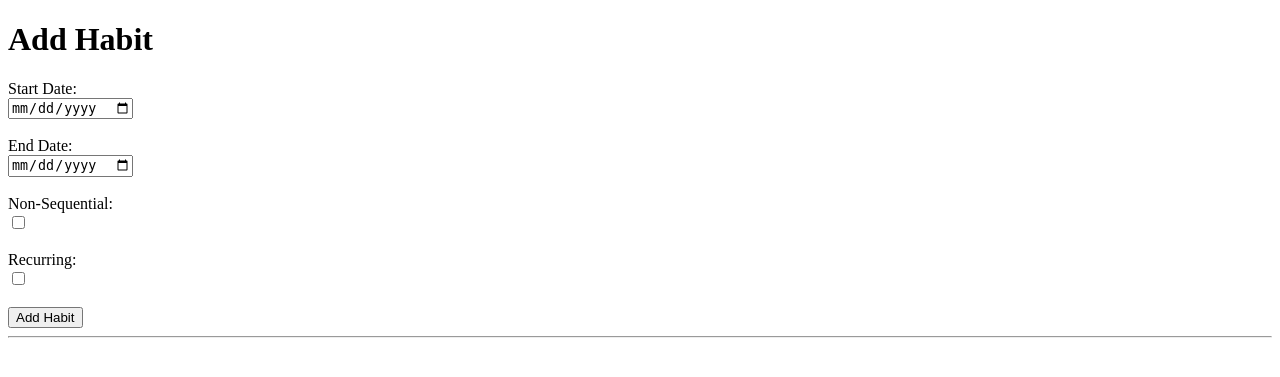
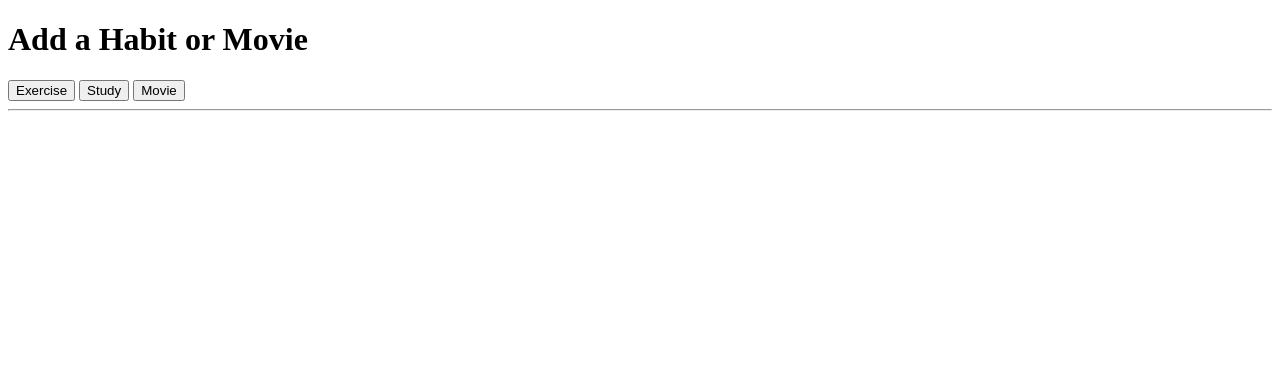
Before and after one commit to Junguilo/Project-111, a Flask app: page /create in a window 1280 px wide. Shown: the part 26-403 px from the top of the page. Run offline with Flask 3, Linux system fonts and the light colour scheme.

Commit message:
user being able to choose between exercise or study habits in the HM

```diff
--- a/Checkpoint2-script.sql
+++ b/Checkpoint2-script.sql
@@ -52,6 +52,12 @@ CREATE TABLE ExerciseHabit (
     FOREIGN KEY (eh_habitid) REFERENCES HabitManager(hm_habitid)
 );
 
+--create descriptions for studyhabit & exercisehabit
+ALTER TABLE StudyHabit
+ADD sh_description VARCHAR(252);
+
+ALTER TABLE ExerciseHabit
+ADD eh_description VARCHAR(252);
 
 -- --User wants to update his email (UPDATE)
 -- UPDATE User
--- a/app.py
+++ b/app.py
@@ -6,6 +6,10 @@ import sqlite3
 app = Flask(__name__)
 app.config['SECRET_KEY'] = 'super_secret_key'
 db = r"Checkpoint2-dbase.sqlite"
+
+# User: John Smith
+# Pass: password1
+# to test out the website
 
 ## db Functions
 def openConnection(_dbFile):
@@ -52,8 +56,8 @@ def index():
                 AND hm_userkey = ?
         ''', (id, )).fetchall()
     conn.close()
-    print(study)
-    print(exercise)
+    # print(study)
+    # print(exercise)
 
 
     return render_template('index.html', studyHabits = study, exerciseHabits = exercise)
@@ -64,15 +68,23 @@ def create():
     return render_template('create.html')
 
 #Only works if the user key is in our db
-@app.route('/add_habit', methods=['GET', 'POST'])
-def add_habit():
+#We gotta add like two different functions of the same function cause idk how to grab specific items
+@app.route('/add_exercisehabit', methods=['GET', 'POST'])
+def add_exercisehabit():
     if request.method == 'POST' and session['username']:
+        #get habit manager items
         hm_userkey = session['userID']
-        hm_startdate = request.form['hm_startdate']
-        hm_enddate = request.form['hm_enddate']
-        hm_nonseq = request.form.get('hm_nonseq') == 'on'
-        hm_recurring = request.form.get('hm_recurring') == 'on'
+        hm_startdate = request.form['hm_exercise_startdate']
+        hm_enddate = request.form['hm_exercise_enddate']
+        hm_nonseq = request.form.get('hm_exercise_nonseq') == 'on'
+        hm_recurring = request.form.get('hm_exercise_recurring') == 'on'
         hm_percentcompleted = 0
+
+        #get exercisehabit items
+        title = request.form['eh_title']
+        description = request.form['eh_description']
+        activity = request.form['eh_activitytype']
+        duration = request.form['eh_durationmin']
 
         #hardcode the shit out of those booleans
         if hm_nonseq == '0':
@@ -86,6 +98,8 @@ def add_habit():
             hm_recurring = 'TRUE'
 
         conn = openConnection(db)
+
+        #input into the habitManager
         conn.execute('''
             INSERT INTO HabitManager (
                 hm_userkey, hm_startdate, hm_enddate, hm_nonseq, hm_recurring, hm_percentcompleted
@@ -93,11 +107,90 @@ def add_habit():
         ''', (hm_userkey, hm_startdate, hm_enddate, hm_nonseq, hm_recurring, hm_percentcompleted))
         conn.commit()
 
+        #Grabbing the HM key in order to connect these two together
+        #taking the most recent activity with the information we have
+        c = conn.cursor()
+        c.execute('''
+            SELECT *
+            FROM HabitManager
+            ORDER BY hm_habitid DESC
+            LIMIT 1
+        ''')
+        recentHabit = c.fetchall()
+        hmID = recentHabit[0][0]
+
+        #input into the exercisehabit
+        conn.execute('''
+            INSERT INTO ExerciseHabit (
+                      eh_habitid, eh_title, eh_activitytype, eh_durationmin, eh_description
+            ) VALUES (?, ?, ?, ?, ?)
+        ''', (hmID, title, activity, duration, description))
+        conn.commit()
+
 
         conn.close()
 
     return render_template('create.html')
 
+@app.route('/add_studyhabit', methods=['GET', 'POST'])
+def add_studyhabit():
+    if request.method == 'POST' and session['username']:
+        hm_userkey = session['userID']
+        hm_startdate = request.form['hm_study_startdate']
+        hm_enddate = request.form['hm_study_enddate']
+        hm_nonseq = request.form.get('hm_study_nonseq') == 'on'
+        hm_recurring = request.form.get('hm_study_recurring') == 'on'
+        hm_percentcompleted = 0
+
+        #Get studyhabit items
+        title = request.form['sh_title']
+        description = request.form['sh_description']
+        subject = request.form['sh_subject']
+        duration = request.form['sh_durationmin']
+
+        #hardcode the shit out of those booleans
+        if hm_nonseq == '0':
+            hm_nonseq = 'FALSE'
+        else:
+            hm_nonseq = 'TRUE'
+
+        if hm_recurring == '0':
+            hm_recurring = 'FALSE'
+        else:
+            hm_recurring = 'TRUE'
+
+        conn = openConnection(db)
+
+        #input into the habitManager
+        conn.execute('''
+            INSERT INTO HabitManager (
+                hm_userkey, hm_startdate, hm_enddate, hm_nonseq, hm_recurring, hm_percentcompleted
+            ) VALUES (?, ?, ?, ?, ?, ?)
+        ''', (hm_userkey, hm_startdate, hm_enddate, hm_nonseq, hm_recurring, hm_percentcompleted))
+        conn.commit()
+
+        #Grabbing the HM key in order to connect these two together
+        #taking the most recent activity with the information we have
+        c = conn.cursor()
+        c.execute('''
+            SELECT *
+            FROM HabitManager
+            ORDER BY hm_habitid DESC
+            LIMIT 1
+        ''')
+        recentHabit = c.fetchall()
+        hmID = recentHabit[0][0]
+
+        #input into the exercisehabit
+        conn.execute('''
+            INSERT INTO StudyHabit (
+                      sh_title, sh_habitid, sh_subject, sh_durationmin, sh_description
+            ) VALUES (?, ?, ?, ?, ?)
+        ''', (title, hmID, subject, duration, description))
+        conn.commit()
+        conn.close()
+
+    return render_template('create.html')
 
 # User Profile
 #listing their information,
@@ -105,6 +198,7 @@ def add_habit():
 @app.route('/profile', methods=['GET', 'POST'])
 def profile():
     user = None
+    movies = None
     if session['username']:
         print(session['username'])
         user = session['username']
@@ -119,12 +213,23 @@ def profile():
                 u_userkey = ?
         ''', (id, )) #if you're using only 1 param, add a comma to the end for some reason
         user = c.fetchall()
+
+        c.execute('''
+                 SELECT mw_title, MediaWatched.mw_complete
+                 FROM MediaWatched, User
+                 WHERE MediaWatched.mw_userkey = User.u_userkey AND
+                     User.u_userkey = ?
+        ''', (id, ))
+
+        movies = c.fetchall()
+
+
         conn.close()
 
         #print(user)
-        return render_template('profile.html', user=user)
+        return render_template('profile.html', user=user, movies = movies)
     else:
-        return render_template('profile.html', user = None)
+        return render_template('profile.html', user = None, movies = None)
 
 ## User Registration & Login
 @app.route('/register', methods=['GET', 'POST'])
--- a/templates/create.html
+++ b/templates/create.html
@@ -1,6 +1,12 @@
 <!DOCTYPE html>
 <html lang="en">
-
+    <style>
+        .tabcontent {
+          display: none;
+          padding: 6px 12px;
+          border-top: none;
+        }
+        </style>
 <body>
     <nav>
         <a href="/">Home</a>
@@ -12,27 +18,113 @@
             <a href="/login">Login/Register</a>
         {% endif %}
     </nav>
+
+    <div>
+        <h1>Add a Habit or Movie</h1>
+    </div>
+
     <body>
-        <h1>Add Habit</h1>
-        <form method="POST" action="/add_habit">
-            <label for="hm_startdate">Start Date:</label><br>
-            <input type="date" id="hm_startdate" name="hm_startdate" required><br><br>
+        <!-- Tab links -->
+        <div class="tab">
+            <button class="tablinks" onclick="openCity(event, 'Exercise')">Exercise</button>
+            <button class="tablinks" onclick="openCity(event, 'Study')">Study</button>
+            <button class="tablinks" onclick="openCity(event, 'Movie')">Movie</button>
+        </div>
+    </body>
 
-            <label for="hm_enddate">End Date:</label><br>
-            <input type="date" id="hm_enddate" name="hm_enddate" required><br><br>
+    <!-- Tab content -->
+    <div id="Exercise" class="tabcontent">
+        <h1>Exercise Habit</h1>
+        <form method="POST" action="/add_exercisehabit">
+            <!-- ExerciseHabits items-->
+            <label for="eh_title">Title:</label><br>
+            <input type="text" name="eh_title"><br><br>
+            <label for="eh_description">Description:</label><br>
+            <textarea type="text" name="eh_description"></textarea><br><br>
+            <label for="eh_activitytype">Activity:</label><br>
+            <input type="text" name="eh_activitytype"><br><br>
+            <label for="eh_durationmin">Duration:</label><br>
+            <input type="text" name="eh_durationmin"><br><br>
 
-            <label for="hm_nonseq">Non-Sequential:</label><br>
-            <input type="checkbox" id="hm_nonseq" name="hm_nonseq"><br><br>
+            <!-- HabitManager items -->
+            <label for="hm_exercise_startdate">Start Date:</label><br>
+            <input type="date" id="hm_exercise_startdate" name="hm_exercise_startdate" required><br><br>
 
-            <label for="hm_recurring">Recurring:</label><br>
-            <input type="checkbox" id="hm_recurring" name="hm_recurring"><br><br>
+            <label for="hm_exercise_enddate">End Date:</label><br>
+            <input type="date" id="hm_exercise_enddate" name="hm_exercise_enddate" required><br><br>
+
+            <label for="hm_exercise_nonseq">Non-Sequential:</label><br>
+            <input type="checkbox" id="hm_exercise_nonseq" name="hm_exercise_nonseq"><br><br>
+
+            <label for="hm_exercise_recurring">Recurring:</label><br>
+            <input type="checkbox" id="hm_exercise_recurring" name="hm_exercise_recurring"><br><br>
+
+
 
             <button type="submit">Add Habit</button>
         </form>
-    </body>
+    </div>
 
+    <div id="Study" class="tabcontent">
+        <h1>Study Habit</h1>
+        <form method="POST" action="/add_studyhabit">
+            <!-- StudyHabits items-->
+            <label for="sh_title">Title:</label><br>
+            <input type="text" name="sh_title"><br><br>
+            <label for="sh_description">Description:</label><br>
+            <textarea type="text" name="sh_description"></textarea><br><br>
+            <label for="sh_subject">Subject:</label><br>
+            <input type="text" name="sh_subject"><br><br>
+            <label for="sh_durationmin">Duration:</label><br>
+            <input type="text" name="sh_durationmin"><br><br>
+
+            <!-- HabitManager items -->
+            <label for="hm_study_startdate">Start Date:</label><br>
+            <input type="date" id="hm_study_startdate" name="hm_study_startdate" required><br><br>
+
+            <label for="hm_study_enddate">End Date:</label><br>
+            <input type="date" id="hm_study_enddate" name="hm_study_enddate" required><br><br>
+
+            <label for="hm_study_nonseq">Non-Sequential:</label><br>
+            <input type="checkbox" id="hm_study_nonseq" name="hm_study_nonseq"><br><br>
+
+            <label for="hm_study_recurring">Recurring:</label><br>
+            <input type="checkbox" id="hm_study_recurring" name="hm_study_recurring"><br><br>
+
+
+
+            <button type="submit">Add Habit</button>
+        </form>
+    </div>
+
+    <div id="Movie" class="tabcontent">
+        <h1>Add a Movie</h1>
+        <p>Add movies later</p>
+    </div>
     <hr>
     <div class="content">
     </div>
 </body>
+
+<script>
+    function openCity(evt, cityName) {
+      var i, tabcontent, tablinks;
+      //get all tab contents
+      tabcontent = document.getElementsByClassName("tabcontent");
+
+      //hide every single content before showing the one we want to show
+      for (i = 0; i < tabcontent.length; i++) {
+        tabcontent[i].style.display = "none";
+      }
+
+      tablinks = document.getElementsByClassName("tablinks");
+      for (i = 0; i < tablinks.length; i++) {
+        tablinks[i].className = tablinks[i].className.replace(" active", "");
+      }
+
+      //show the element
+      document.getElementById(cityName).style.display = "block";
+      evt.currentTarget.className += " active";
+    }
+    </script>
 </html>
--- a/test.sql
+++ b/test.sql
@@ -14,3 +14,8 @@ WHERE User.u_userkey = HabitManager.hm_userkey
 AND HabitLog.hl_habitid = HabitManager.hm_habitid
 AND HabitManager.hm_habitid = ExerciseHabit.eh_ehhabitid
 AND hm_userkey = 1;
+
+SELECT MediaWatched.mw_title, MediaWatched.mw_complete
+FROM MediaWatched, User
+WHERE MediaWatched.mw_userkey = User.u_userkey AND
+    User.u_userkey = 1;
```
Also changed, not shown: templates/profile.html (+11 -1 lines), Checkpoint2-dbase.sqlite.
